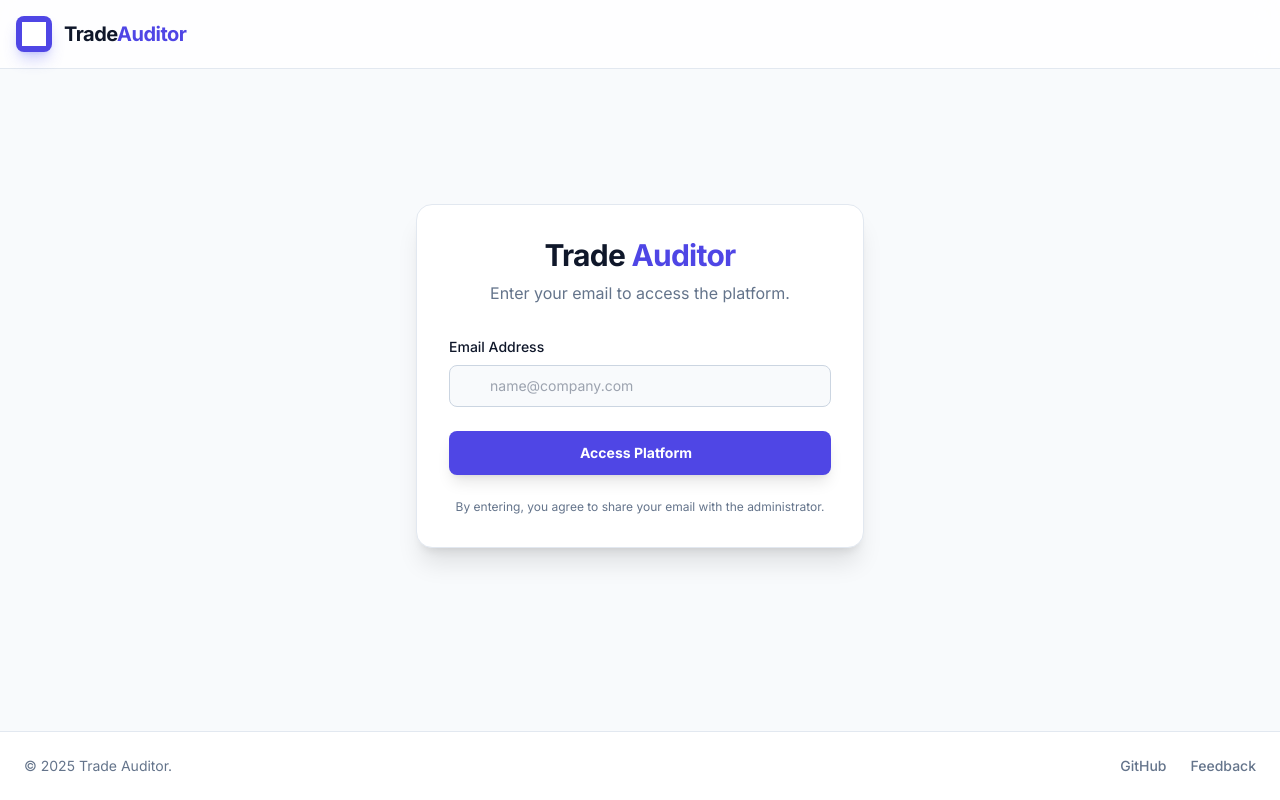
After one commit to Ramkumar78/OptionThetaRisk, a Flask app: page /login in a window 1280 px wide. The commit adds this page. Run offline with Flask 3, Linux system fonts and the light colour scheme; some libraries are stand-ins or nearby versions; grey boxes are pictures that could not be loaded.

Commit message:
Implement email-based authentication and feedback system.
- Add `User` and `Feedback` models to storage providers (SQLite, Postgres, S3).
- implement `login_required` middleware and `/login` route.
- Implement `/feedback` route with admin email notification.
- Add `smtplib` integration for async email sending.
- Create `login.html` and add Feedback modal to `base.html`.
- Add unit tests for auth and feedback flow.

```diff
--- a/webapp/app.py
+++ b/webapp/app.py
@@ -6,9 +6,12 @@ import uuid
 import threading
 import time
 import json
+import smtplib
+import ssl
+from email.message import EmailMessage
 from typing import Optional
 
-from flask import Flask, render_template, request, redirect, url_for, flash, send_file
+from flask import Flask, render_template, request, redirect, url_for, flash, send_file, session
 
 from option_auditor import analyze_csv, screener
 from datetime import datetime, timedelta
@@ -18,6 +21,7 @@ from webapp.storage import get_storage_provider
 CLEANUP_INTERVAL = 3600 # 1 hour
 # Max age of reports in seconds
 MAX_REPORT_AGE = 3600 # 1 hour
+ADMIN_EMAIL = "shriram2222@gmail.com"
 
 def cleanup_job(app):
     """Background thread to clean up old reports."""
@@ -30,6 +34,36 @@ def cleanup_job(app):
                 pass
             time.sleep(CLEANUP_INTERVAL)
 
+def send_email_background(subject, body, to_email):
+    """Sends an email in the background using smtplib."""
+    smtp_server = os.environ.get("SMTP_SERVER", "smtp.gmail.com")
+    smtp_port = int(os.environ.get("SMTP_PORT", 587))
+    smtp_user = os.environ.get("SMTP_USER")
+    smtp_password = os.environ.get("SMTP_PASSWORD")
+
+    if not smtp_user or not smtp_password:
+        print(f"[Mock Email] To: {to_email} | Subject: {subject} | Body: {body}")
+        return
+
+    try:
+        msg = EmailMessage()
+        msg.set_content(body)
+        msg["Subject"] = subject
+        msg["From"] = smtp_user
+        msg["To"] = to_email
+
+        context = ssl.create_default_context()
+        with smtplib.SMTP(smtp_server, smtp_port) as server:
+            server.starttls(context=context)
+            server.login(smtp_user, smtp_password)
+            server.send_message(msg)
+    except Exception as e:
+        print(f"Failed to send email: {e}")
+
+def send_email_async(subject, body, to_email=ADMIN_EMAIL):
+    t = threading.Thread(target=send_email_background, args=(subject, body, to_email))
+    t.start()
+
 def create_app(testing: bool = False) -> Flask:
     app = Flask(__name__, instance_relative_config=True)
     # Ensure the instance folder exists
@@ -41,6 +75,9 @@ def create_app(testing: bool = False) -> Flask:
     app.config["TESTING"] = testing
     app.config["SECRET_KEY"] = os.environ.get("SECRET_KEY", os.urandom(16))
     app.config["MAX_CONTENT_LENGTH"] = int(os.environ.get("MAX_CONTENT_LENGTH", 50 * 1024 * 1024))
+
+    # Session config
+    app.config["PERMANENT_SESSION_LIFETIME"] = timedelta(days=30)
 
     if not testing and (not app.debug or os.environ.get("WERKZEUG_RUN_MAIN") == "true"):
         t = threading.Thread(target=cleanup_job, args=(app,), daemon=True)
@@ -67,6 +104,70 @@ def create_app(testing: bool = False) -> Flask:
     @app.errorhandler(413)
     def too_large(e):
         return render_template("error.html", message="Upload too large. Max size is limited."), 413
+
+    @app.before_request
+    def require_login():
+        # Allow static files and the login route
+        if request.endpoint in ['login', 'static', 'favicon']:
+            return
+
+        # Check if user is logged in
+        if 'user_email' not in session:
+            return redirect(url_for('login'))
+
+    @app.route("/login", methods=["GET", "POST"])
+    def login():
+        if request.method == "POST":
+            email = request.form.get("email", "").strip().lower()
+            if email:
+                session['user_email'] = email
+                session.permanent = True
+
+                # Store user and notify admin
+                storage = get_storage_provider(app)
+                try:
+                    storage.save_user(email)
+                    send_email_async(
+                        subject=f"New User Login: {email}",
+                        body=f"User {email} has logged into Trade Auditor at {datetime.now()}.",
+                        to_email=ADMIN_EMAIL
+                    )
+                except Exception as e:
+                    print(f"Error saving user or sending email: {e}")
+
+                return redirect(url_for('index'))
+            else:
+                flash("Please enter a valid email address.", "error")
+
+        return render_template("login.html")
+
+    @app.route("/logout")
+    def logout():
+        session.pop('user_email', None)
+        return redirect(url_for('login'))
+
+    @app.route("/feedback", methods=["POST"])
+    def feedback():
+        message = request.form.get("message", "").strip()
+        email = session.get("user_email", "Anonymous")
+
+        if message:
+            storage = get_storage_provider(app)
+            try:
+                storage.save_feedback(email, message)
+                send_email_async(
+                    subject=f"New Feedback from {email}",
+                    body=f"User: {email}\n\nMessage:\n{message}",
+                    to_email=ADMIN_EMAIL
+                )
+                flash("Thank you for your feedback!", "success")
+            except Exception as e:
+                flash("Failed to submit feedback. Please try again.", "error")
+                print(f"Feedback error: {e}")
+        else:
+            flash("Feedback message cannot be empty.", "warning")
+
+        return redirect(request.referrer or url_for('index'))
 
     @app.route("/", methods=["GET"])
     def index():
--- a/webapp/templates/base.html
+++ b/webapp/templates/base.html
@@ -107,11 +107,45 @@
   <footer class="bg-white dark:bg-gray-900 border-t border-gray-200 dark:border-gray-800 mt-auto">
     <div class="w-full mx-auto max-w-screen-xl p-6 md:flex md:items-center md:justify-between">
       <span class="text-sm text-gray-500 sm:text-center dark:text-gray-400">© 2025 <a href="/" class="hover:underline">Trade Auditor</a>.</span>
-      <ul class="flex flex-wrap items-center mt-3 text-sm font-medium text-gray-500 dark:text-gray-400 sm:mt-0">
+      <ul class="flex flex-wrap items-center mt-3 text-sm font-medium text-gray-500 dark:text-gray-400 sm:mt-0 space-x-4 md:space-x-6">
         <li><a href="https://github.com/Ramkumar78/OptionThetaRisk" class="hover:text-primary-600 transition-colors">GitHub</a></li>
+        <li>
+            <button data-modal-target="feedback-modal" data-modal-toggle="feedback-modal" class="hover:text-primary-600 transition-colors focus:outline-none">
+                Feedback
+            </button>
+        </li>
+        {% if session.get('user_email') %}
+        <li><a href="/logout" class="text-red-500 hover:text-red-600 transition-colors">Logout</a></li>
+        {% endif %}
       </ul>
     </div>
   </footer>
+
+  <!-- Feedback Modal -->
+  <div id="feedback-modal" tabindex="-1" aria-hidden="true" class="hidden overflow-y-auto overflow-x-hidden fixed top-0 right-0 left-0 z-50 justify-center items-center w-full md:inset-0 h-[calc(100%-1rem)] max-h-full">
+      <div class="relative p-4 w-full max-w-md max-h-full">
+          <div class="relative bg-white rounded-lg shadow dark:bg-gray-700">
+              <div class="flex items-center justify-between p-4 md:p-5 border-b rounded-t dark:border-gray-600">
+                  <h3 class="text-xl font-semibold text-gray-900 dark:text-white">
+                      Share Feedback
+                  </h3>
+                  <button type="button" class="end-2.5 text-gray-400 bg-transparent hover:bg-gray-200 hover:text-gray-900 rounded-lg text-sm w-8 h-8 ms-auto inline-flex justify-center items-center dark:hover:bg-gray-600 dark:hover:text-white" data-modal-hide="feedback-modal">
+                      <i class="bi bi-x text-lg"></i>
+                      <span class="sr-only">Close modal</span>
+                  </button>
+              </div>
+              <div class="p-4 md:p-5">
+                  <form class="space-y-4" action="/feedback" method="POST">
+                      <div>
+                          <label for="message" class="block mb-2 text-sm font-medium text-gray-900 dark:text-white">Your message</label>
+                          <textarea name="message" id="message" rows="4" class="block p-2.5 w-full text-sm text-gray-900 bg-gray-50 rounded-lg border border-gray-300 focus:ring-primary-500 focus:border-primary-500 dark:bg-gray-600 dark:border-gray-500 dark:placeholder-gray-400 dark:text-white dark:focus:ring-primary-500 dark:focus:border-primary-500" placeholder="Write your thoughts here..." required></textarea>
+                      </div>
+                      <button type="submit" class="w-full text-white bg-primary-600 hover:bg-primary-700 focus:ring-4 focus:outline-none focus:ring-primary-300 font-medium rounded-lg text-sm px-5 py-2.5 text-center dark:bg-primary-600 dark:hover:bg-primary-700 dark:focus:ring-primary-800">Send Feedback</button>
+                  </form>
+              </div>
+          </div>
+      </div>
+  </div>
 
   <script>
     // Improved Theme Logic
--- /dev/null
+++ b/webapp/templates/login.html
@@ -0,0 +1,38 @@
+{% extends "base.html" %}
+{% block title %}Login - Trade Auditor{% endblock %}
+
+{% block content %}
+<div class="flex flex-col items-center justify-center min-h-[60vh] px-4">
+    <div class="w-full max-w-md bg-white dark:bg-gray-900 rounded-2xl shadow-xl border border-gray-200 dark:border-gray-800 p-8 fade-in">
+
+        <div class="text-center mb-8">
+            <h1 class="text-3xl font-extrabold tracking-tight text-gray-900 dark:text-white mb-2">
+                Trade <span class="text-primary-600 dark:text-primary-400">Auditor</span>
+            </h1>
+            <p class="text-gray-500 dark:text-gray-400">
+                Enter your email to access the platform.
+            </p>
+        </div>
+
+        <form action="/login" method="post" class="space-y-6">
+            <div>
+                <label for="email" class="block mb-2 text-sm font-medium text-gray-900 dark:text-white">Email Address</label>
+                <div class="relative">
+                    <div class="absolute inset-y-0 start-0 flex items-center ps-3.5 pointer-events-none">
+                        <i class="bi bi-envelope text-gray-500 dark:text-gray-400"></i>
+                    </div>
+                    <input type="email" name="email" id="email" class="bg-gray-50 border border-gray-300 text-gray-900 text-sm rounded-lg focus:ring-primary-500 focus:border-primary-500 block w-full ps-10 p-2.5 dark:bg-gray-700 dark:border-gray-600 dark:placeholder-gray-400 dark:text-white dark:focus:ring-primary-500 dark:focus:border-primary-500" placeholder="name@company.com" required>
+                </div>
+            </div>
+
+            <button type="submit" class="w-full text-white bg-primary-600 hover:bg-primary-700 focus:ring-4 focus:ring-primary-300 font-bold rounded-lg text-sm px-5 py-3 text-center dark:bg-primary-600 dark:hover:bg-primary-700 dark:focus:ring-primary-800 transition-all shadow-lg hover:shadow-primary-500/30">
+                Access Platform <i class="bi bi-arrow-right ml-2"></i>
+            </button>
+        </form>
+
+        <div class="mt-6 text-center text-xs text-gray-500 dark:text-gray-400">
+            <p>By entering, you agree to share your email with the administrator.</p>
+        </div>
+    </div>
+</div>
+{% endblock %}
```
Also changed, not shown: tests/test_auth_feedback.py (added, +64 -0 lines), webapp/sqlite_storage.py (+31 -0 lines), webapp/storage.py (+67 -1 lines).
